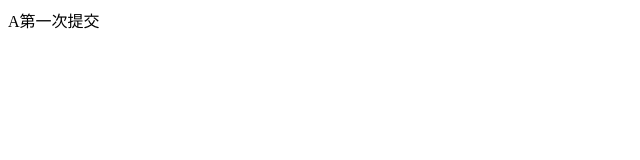
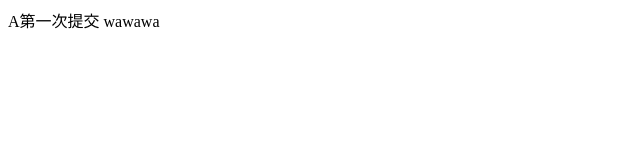
Before and after one commit to chijing12/vuexm, a plain HTML site: page index.html in a window 1280 px wide. Shown: the full height of the page, 0-640 px from the left. Drawn offline with Linux system fonts and the light colour scheme.

Commit message:
A第二次提交

```diff
--- a/index.html
+++ b/index.html
@@ -7,5 +7,6 @@
 </head>
 <body>
     A第一次提交
+    wawawa
 </body>
 </html>
```
